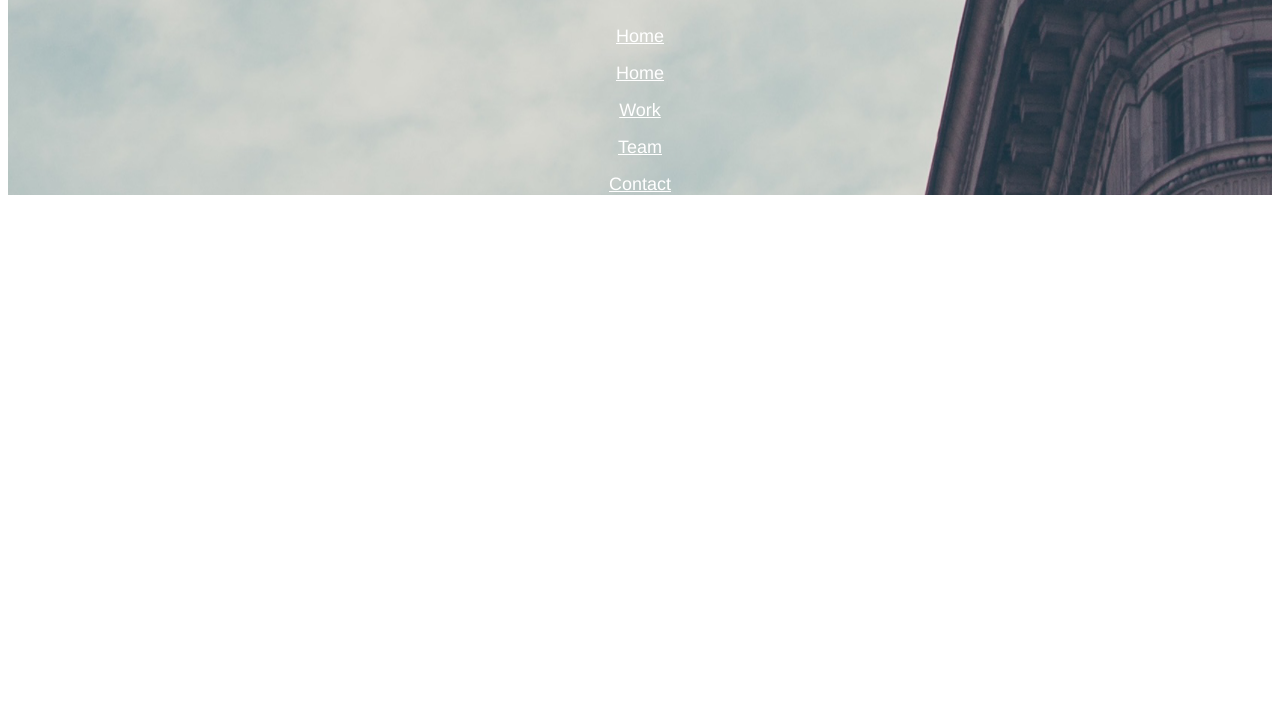
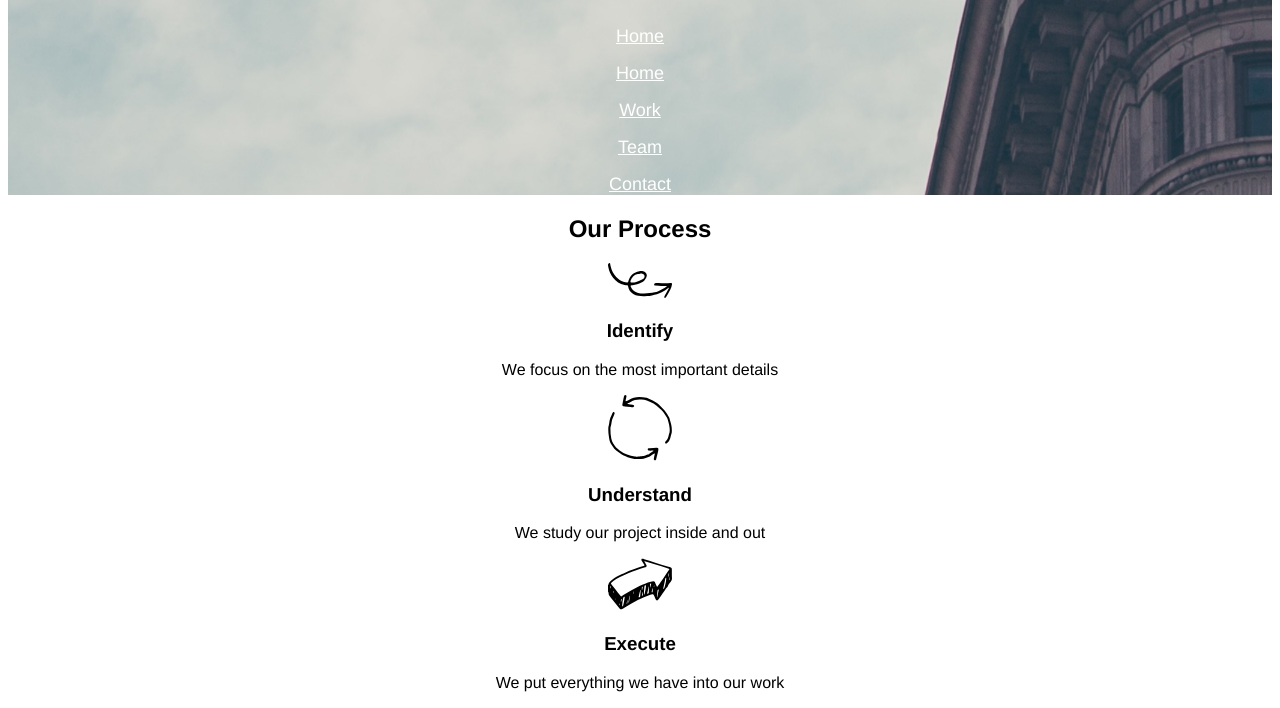
Before and after one commit to henkelst/broadway, a plain HTML site: page index.html in a window 1280 px wide. Shown: the part 148-856 px from the top of the page. Before the commit the page ends 800 px from the top, so only its background shows below. Drawn offline with Linux system fonts and the light colour scheme.

Commit message:
modified index.html

```diff
--- a/index.html
+++ b/index.html
@@ -19,6 +19,30 @@
 
     </div>
 
+    <div class="supporting">
+      <h2>Our Process</h2>
+
+      <div class="supporting-item">
+        <img src="./resources/images/identify.svg" alt="">
+        <h3>Identify</h3>
+          <p>We focus on the most important details</p>
+      </div>
+
+      <div class="supporting-item">
+        <img src="./resources/images/understand.svg" alt="">
+        <h3>Understand</h3>
+        <p>We study our project inside and out</p>
+      </div>
+
+      <div class="supporting-item">
+        <img src="./resources/images/execute.svg" alt="">
+        <h3>Execute</h3>
+        <p>We put everything we have into our work</p>
+      </div>
+
+
+    </div>
+
 
 
 
```
